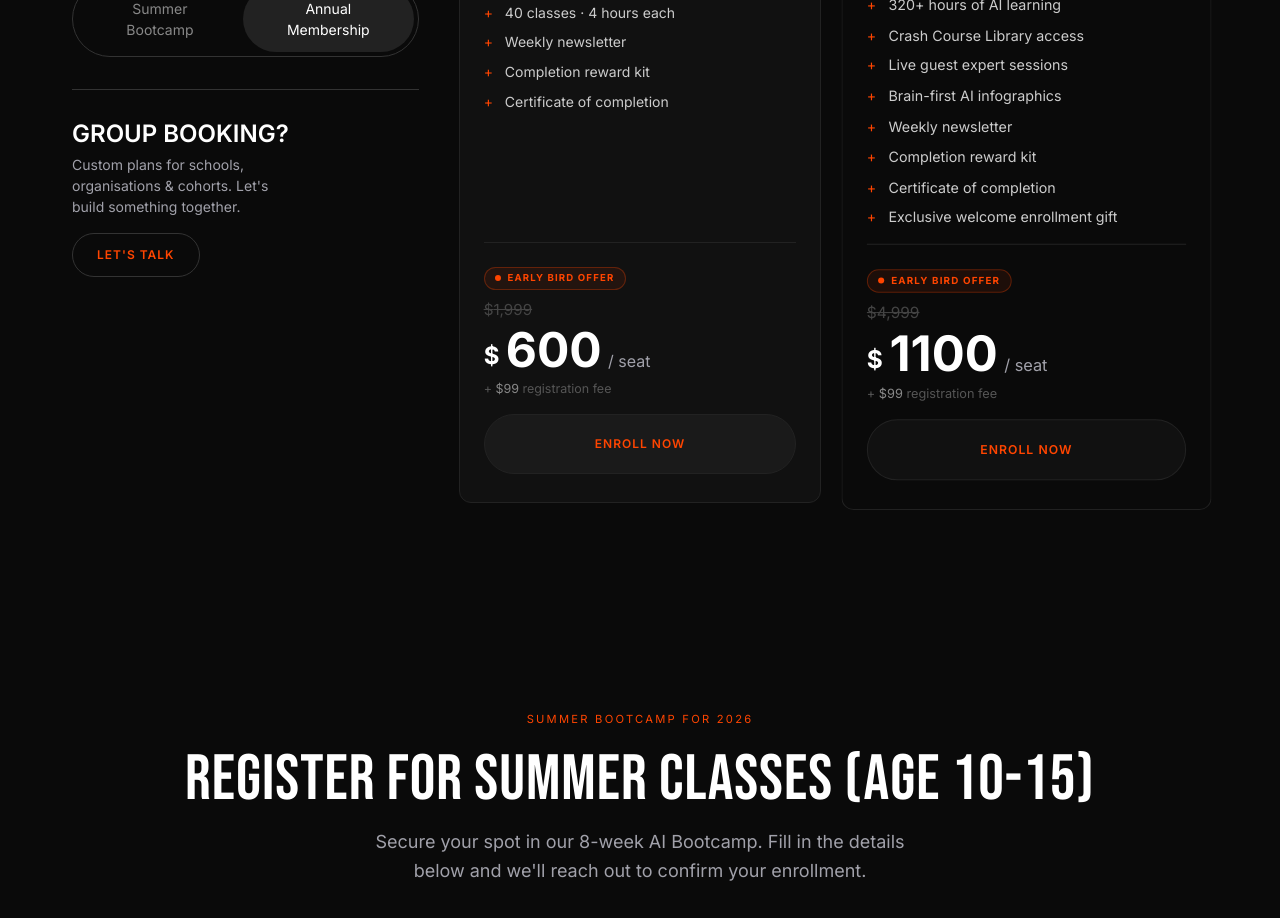
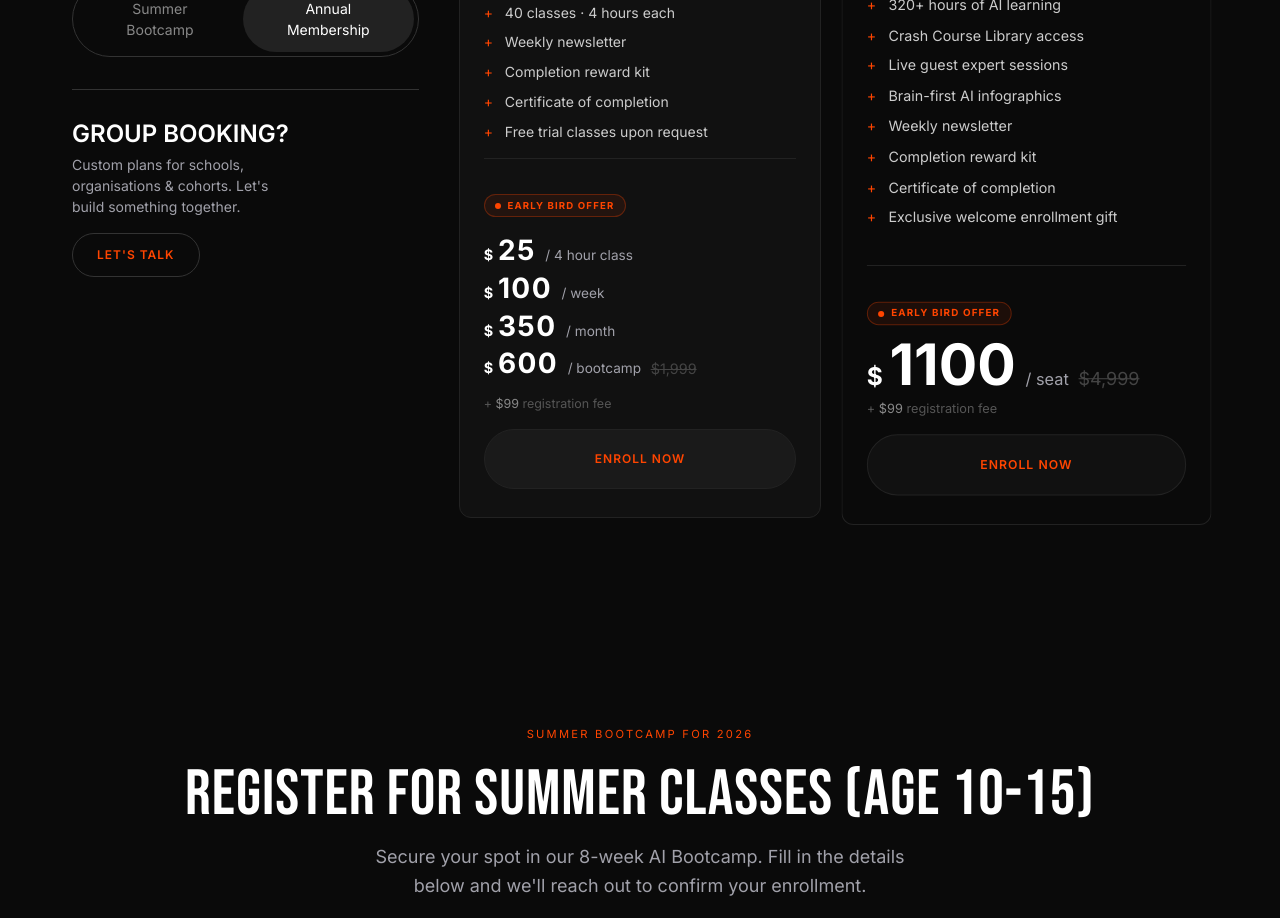
Before and after one commit to preet893700/hekahub, a Next.js app: page / in a window 1280 px wide. Shown: the part 1920-2838 px from the top of the page. Built offline with nearby package versions, Linux system fonts and the light colour scheme.

Commit message:
pricing section updated

```diff
--- a/src/components/pricing-demo.tsx
+++ b/src/components/pricing-demo.tsx
@@ -20,12 +20,19 @@ export default function PricingDemo() {
         "Weekly newsletter",
         "Completion reward kit",
         "Certificate of completion",
+        "Free trial classes upon request"
       ],
       originalPrice: "1,999",
       earlyBirdPrice: "600",
       registrationFee: "99",
       buttonText: "ENROLL NOW",
       isPopular: false,
+      subPrices: [
+        { price: " 25", unit: "/ 4 hour class" },
+        { price: " 100", unit: "/ week" },
+        { price: " 350", unit: "/ month" },
+        { price: " 600", unit: "/ bootcamp", originalPrice: "1,999" },
+      ],
     },
     {
       name: "Annual Membership",
--- a/src/components/ui/pricing.tsx
+++ b/src/components/ui/pricing.tsx
@@ -17,6 +17,11 @@ export interface PricingPlan {
   earlyBirdPrice: string;
   registrationFee: string;
   buttonText: string;
+  subPrices?: {
+    price: string;
+    unit: string;
+    originalPrice?: string;
+  }[];
 }
 
 export interface BespokePlan {
@@ -174,30 +179,89 @@ export function Pricing({
               ))}
             </ul>
 
-          <div style={{ marginTop: 'auto', paddingTop: '1.25rem', borderTop: '1px solid #222' }}>
+            <div style={{ marginTop: 'auto', paddingTop: '0.5rem', borderTop: '1px solid #222' }}>
+              {/* One line space for future content */}
+              <div style={{ height: '1.5rem' }} />
 
               {/* Early Bird Badge */}
-            <div style={{ display: 'inline-flex', alignItems: 'center', gap: '0.4rem', backgroundColor: 'rgba(255,69,0,0.08)', border: '1px solid rgba(255,69,0,0.3)', borderRadius: '999px', padding: '0.2rem 0.65rem', marginBottom: '0.6rem' }}>
+              <div style={{ display: 'inline-flex', alignItems: 'center', gap: '0.4rem', backgroundColor: 'rgba(255,69,0,0.08)', border: '1px solid rgba(255,69,0,0.3)', borderRadius: '999px', padding: '0.2rem 0.65rem', marginBottom: '0.7rem' }}>
                 <span style={{ width: '6px', height: '6px', borderRadius: '50%', backgroundColor: '#ff4500', display: 'inline-block' }} />
                 <span style={{ fontSize: '0.6rem', color: '#ff4500', fontWeight: 700, letterSpacing: '0.12em', textTransform: 'uppercase', fontFamily: 'var(--font-inter)' }}>Early Bird Offer</span>
               </div>
 
-            {/* Strikethrough original price */}
-            <div style={{ fontSize: '0.95rem', color: '#444', fontFamily: 'var(--font-inter)', textDecoration: 'line-through', marginBottom: '0.25rem' }}>
+              {plan.subPrices ? (
+                <div style={{
+                  marginTop: '0.5rem',
+                  display: 'flex',
+                  flexDirection: 'column',
+                  gap: '0.6rem',
+                  marginBottom: '1rem'
+                }}>
+                  {plan.subPrices.map((sub, sIdx) => (
+                    <div key={sIdx} style={{
+                      display: 'flex',
+                      alignItems: 'baseline',
+                      gap: '0.4rem',
+                      color: '#fff',
+                      fontFamily: 'var(--font-inter)',
+                      lineHeight: 1
+                    }}>
+                      <div style={{ display: 'flex', alignItems: 'baseline', gap: '0.3rem' }}>
+                        <span style={{ fontSize: '0.9rem', fontWeight: 700 }}>$</span>
+                        <span style={{ fontWeight: 700, fontSize: '1.75rem', letterSpacing: '0.05em' }}>{sub.price.trim()}</span>
+                      </div>
+                      <div style={{ display: 'flex', alignItems: 'center', gap: '0.6rem', marginLeft: '0.2rem' }}>
+                        <span style={{ fontSize: '0.85rem', color: 'var(--color-text-muted)', fontWeight: 400 }}>
+                          {sub.unit}
+                        </span>
+                        {sub.originalPrice && (
+                          <span style={{
+                            fontSize: '0.9rem',
+                            color: '#444',
+                            textDecoration: 'line-through',
+                            fontWeight: 400,
+                            fontFamily: 'var(--font-inter)'
+                          }}>
+                            ${sub.originalPrice}
+                          </span>
+                        )}
+                      </div>
+                    </div>
+                  ))}
+
+                  {/* Registration fee for Summer Bootcamp */}
+                  <div style={{ fontSize: '0.78rem', color: '#555', fontFamily: 'var(--font-inter)', marginTop: '0.5rem' }}>
+                    + <span style={{ color: '#888' }}>${plan.registrationFee}</span> registration fee
+                  </div>
+                </div>
+              ) : (
+                <>
+                  {/* Early bird price */}
+                  <div style={{ fontSize: '3.5rem', fontFamily: 'var(--font-inter)', fontWeight: 700, color: '#fff', display: 'flex', alignItems: 'baseline', gap: '0.4rem', lineHeight: 1 }}>
+                    <span style={{ fontSize: '1.5rem' }}>$</span>
+                    {plan.earlyBirdPrice}
+                    <div style={{ display: 'flex', alignItems: 'center', gap: '0.6rem', marginLeft: '0.2rem' }}>
+                      <span style={{ fontSize: '1rem', color: 'var(--color-text-muted)', fontWeight: 400 }}>
+                        / {plan.name.toLowerCase().includes("bootcamp") ? "bootcamp" : "seat"}
+                      </span>
+                      <span style={{
+                        fontSize: '1.1rem',
+                        color: '#444',
+                        textDecoration: 'line-through',
+                        fontWeight: 400,
+                        fontFamily: 'var(--font-inter)'
+                      }}>
                         ${plan.originalPrice}
+                      </span>
                     </div>
-
-            {/* Early bird price */}
-            <div style={{ fontSize: '3rem', fontFamily: 'var(--font-inter)', fontWeight: 700, color: '#fff', display: 'flex', alignItems: 'flex-end', gap: '0.4rem', lineHeight: 1 }}>
-              <span style={{ fontSize: '1.5rem', marginBottom: '0.4rem' }}>$</span>
-              {plan.earlyBirdPrice}
-              <span style={{ fontSize: '1rem', color: 'var(--color-text-muted)', fontWeight: 400, marginBottom: '0.3rem' }}> / seat</span>
                   </div>
 
                   {/* Registration fee */}
                   <div style={{ fontSize: '0.78rem', color: '#555', fontFamily: 'var(--font-inter)', marginTop: '0.35rem', marginBottom: '1rem' }}>
                     + <span style={{ color: '#888' }}>${plan.registrationFee}</span> registration fee
                   </div>
+                </>
+              )}
 
               <button
                 onClick={() => {
@@ -221,7 +285,8 @@ export function Pricing({
               </button>
             </div>
           </div>
-      )})}
+        )
+      })}
 
 
     </div>
```
Lines whose indentation alone changed are shown as unchanged.
